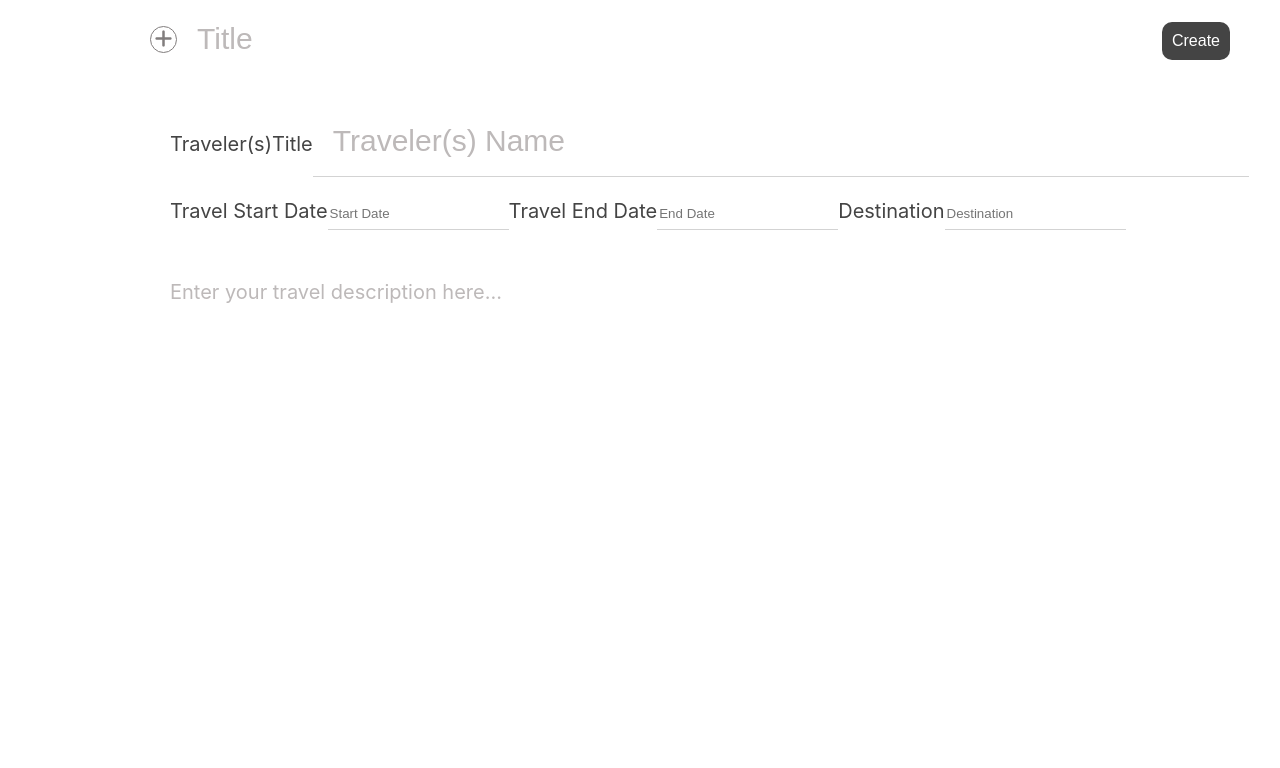
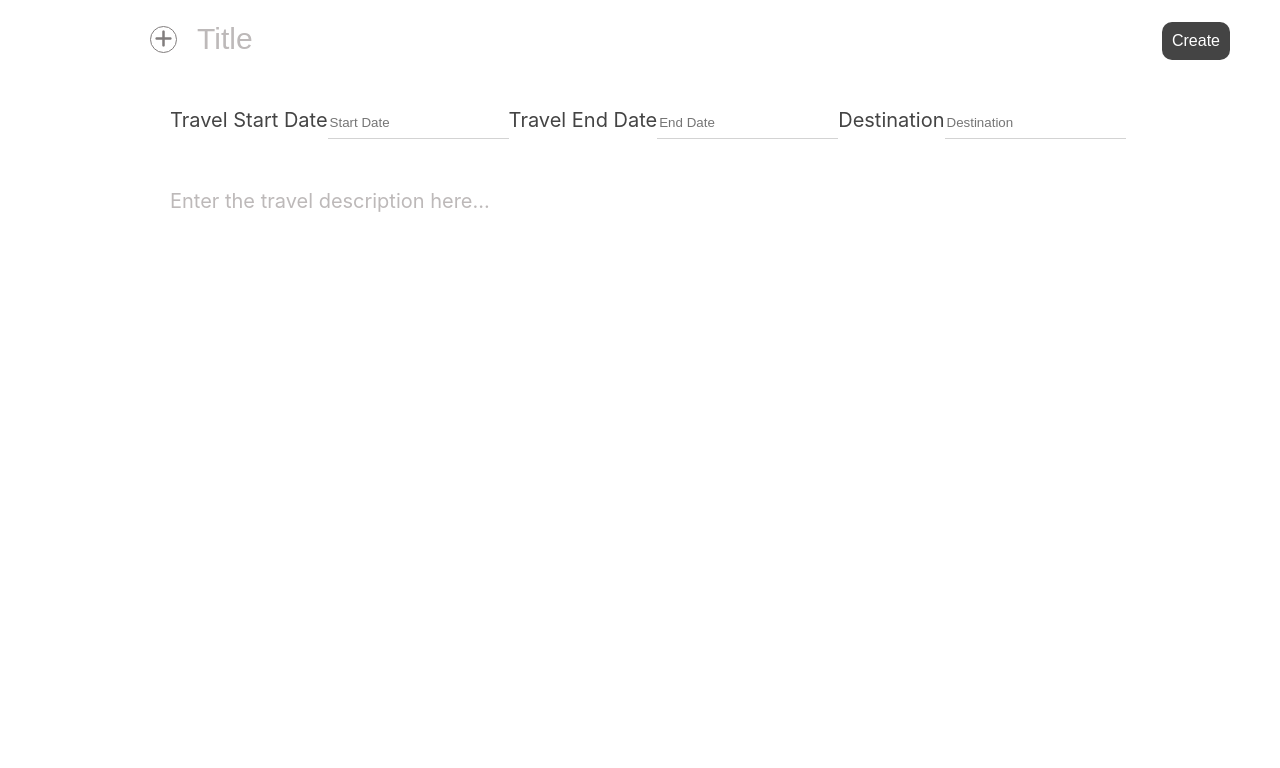
Before and after one commit to BingLiang666/Travel-App-UI, a React (Create React App) app: page /create in a window 1280 px wide. Shown: the part 352-1120 px from the top of the page. Built offline with nearby package versions, Linux system fonts and the light colour scheme.

Commit message:
Refactor create css

```diff
--- a/src/pages/create/Create.jsx
+++ b/src/pages/create/Create.jsx
@@ -49,22 +49,20 @@ export default function Create() {
             placeholder="Title"
             type="text"
             autoFocus={true}
+            onChange={(e) => setTitle(e.target.value)}
           />
         </div>
 
-        {/* Change these */}
         <div className="createInfo">
-          <label>Traveler(s)</label>
-          {/* <input type="text" placeholder="Traveler(s) Name" name="name" /> */}
-          <label>Title</label>
+          {/* <label>Travel Title</label>
           <input
             type="text"
-            placeholder="Traveler(s) Name"
+            placeholder="Title"
             className="createInput"
             autoFocus={true}
             onChange={(e) => setTitle(e.target.value)}
           />
-          <br />
+          <br /> */}
           <label>Travel Start Date</label>
           <input
             type="text"
@@ -92,7 +90,7 @@ export default function Create() {
         <div className="createFormGroup">
           <textarea
             className="createInput createText"
-            placeholder="Enter your travel description here..."
+            placeholder="Enter the travel description here..."
             type="text"
             onChange={(e) => setDescription(e.target.value)}
           />
```
